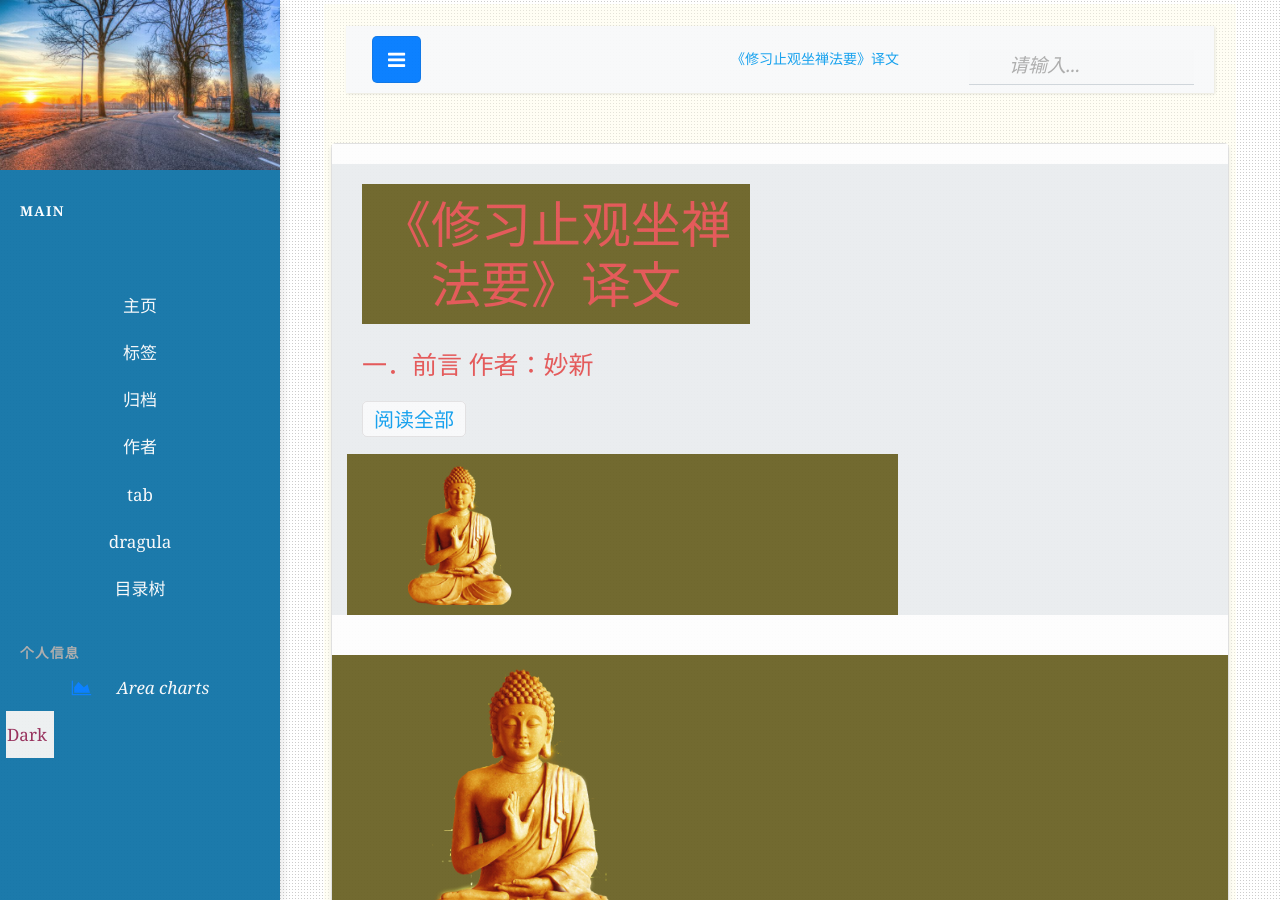
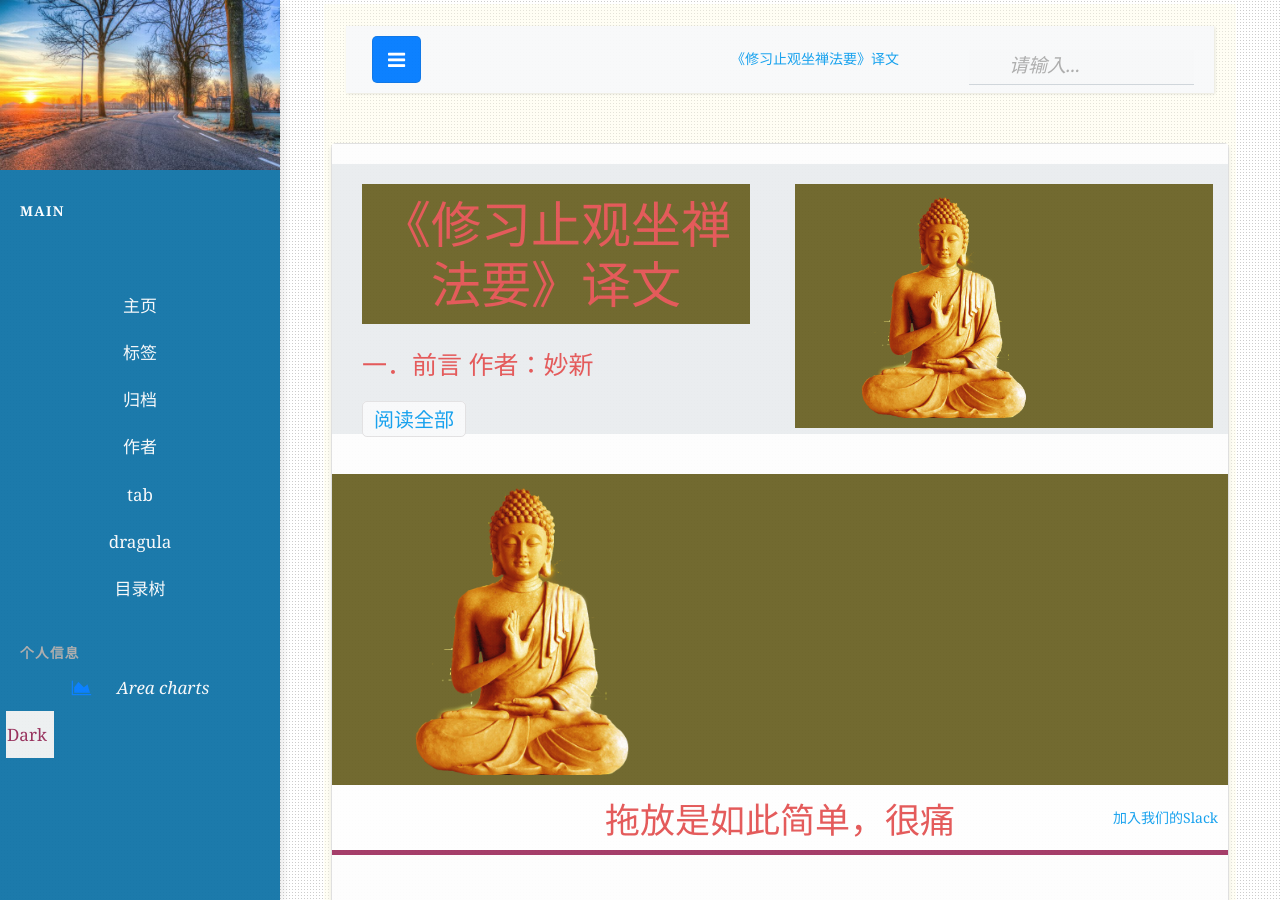
Before and after one commit to nengwuzhi/nengwuzhi.github.ioce, a Jekyll site: the page built from pages/dragula.html, in a window 1280 px wide and 900 px high. Built offline with Jekyll 4.4.1, drawn with Linux system fonts in a browser that asks for light colours; nearby versions of some CDN libraries.

Commit message:
Update dragula.html

```diff
--- a/pages/dragula.html
+++ b/pages/dragula.html
@@ -26,8 +26,8 @@
                 </p>
                 <a href="{{site.baseurl}}{{post.url}}" class="btn btn-light">阅读全部</a>
             </div>
-<div>
-<h1><a class="col-md-6 d-none d-md-block pr-0" href="{{site.baseurl}}{{post.url}}"><img src='{{ post.featimg }}' width="516" height="214" onerror='this.src="resources/logo.png"' alt='dragula'/></a></h1> </div>
+<div class="col-md-6 d-none d-md-block pr-0">
+<h1><a href="{{site.baseurl}}{{post.url}}"><img src='{{ post.featimg }}' width="516" height="214" onerror='this.src="resources/logo.png"' alt='dragula'/></a></h1> </div>
         </div>
     </div>
 </div>
```
